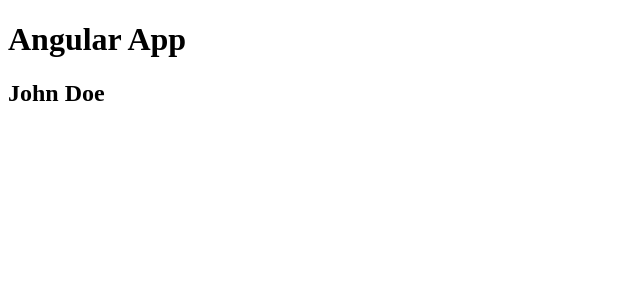
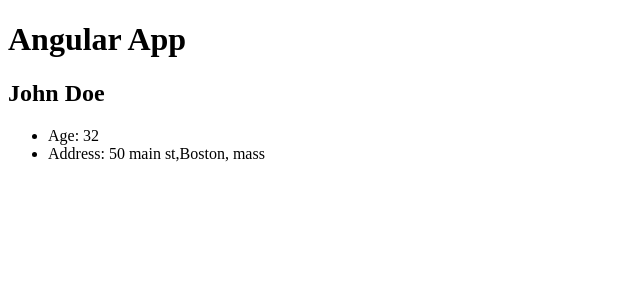
Before and after one commit to eyalmol/angularapp, an Angular app: page / in a window 1280 px wide. Shown: the top 300 px of the page, without its empty margins (0-640 px from the left). Built offline with nearby package versions, Linux system fonts and the light colour scheme.

Commit message:
string_interpolation

```diff
--- a/src/app/components/user/user.component.html
+++ b/src/app/components/user/user.component.html
@@ -1 +1,5 @@
-<h2>John Doe</h2>
+<h2>{{ firstName }} {{ lastName }}</h2>
+<ul>
+  <li>Age: {{ showAge() }}</li>
+  <li>Address: {{ address.street }},{{ address.city }}, {{ address.state }}</li>
+</ul>
--- a/src/app/components/user/user.component.ts
+++ b/src/app/components/user/user.component.ts
@@ -8,10 +8,15 @@
 })
 export class UserComponent {
   //Properties
-  firstName = 'john';
+  firstName = 'John';
   lastName = 'Doe';
   age = 30;
   //methodes
+  address = {
+    street: '50 main st',
+    city: 'Boston',
+    state: 'mass',
+  };
   constructor() {
     // this.sayHello();
   }
@@ -23,4 +28,8 @@
   hasBirthDay() {
     this.age += 1;
   }
+
+  showAge() {
+    return this.age + 2;
+  }
 }
```
